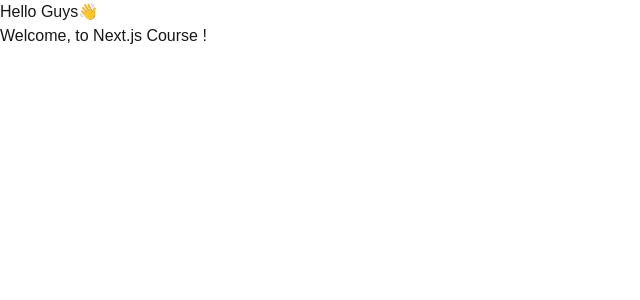
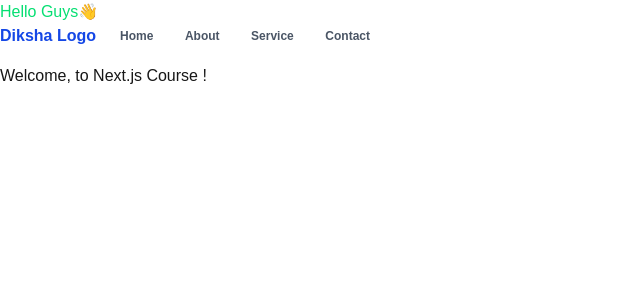
Before and after one commit to isimrangupta/learning-Next.js, a Next.js app: page / in a window 1280 px wide. Shown: the top 300 px of the page, without its empty margins (0-640 px from the left). Built offline with nearby package versions, Linux system fonts and the light colour scheme.

Commit message:
Learned Link tag and created Navigation bar in Next.js

```diff
--- a/app/layout.js
+++ b/app/layout.js
@@ -1,5 +1,6 @@
 import { Geist, Geist_Mono } from "next/font/google";
 import "./globals.css";
+import Navigation from "../components/Navigation";
 
 const geistSans = Geist({
   variable: "--font-geist-sans",
@@ -22,7 +23,8 @@
       <body
         className={`${geistSans.variable} ${geistMono.variable} antialiased`}
       >
-        <h1>Hello Guys👋</h1>
+        <h1 className="text-green-400">Hello Guys👋</h1>
+        <Navigation/>
         {children}
       </body>
     </html>
--- a/app/page.js
+++ b/app/page.js
@@ -1,6 +1,8 @@
 const Home = () => {
   return (
-    <h2>Welcome, to Next.js Course !</h2>
+    <>
+     <h2>Welcome, to Next.js Course !</h2>
+    </>
   )
 }
 
--- /dev/null
+++ b/components/Navigation.jsx
@@ -0,0 +1,19 @@
+import Link from "next/link"
+
+const Navigation = () => {
+  return (
+    <>
+      <header className="flex gap-6 font-bold text-blue-700 mb-4">
+        <div>Diksha Logo</div>
+        <ul className="flex text-xs  mt-1 gap-2 text-gray-600 w-[250px] justify-between">
+          <li><Link href="/">Home</Link></li>
+          <li><Link href="/about">About</Link></li>
+          <li><Link href="/service">Service</Link></li>
+          <li><Link href="/contact">Contact</Link></li>
+        </ul>
+      </header>
+    </>
+  )
+}
+
+export default Navigation
```
